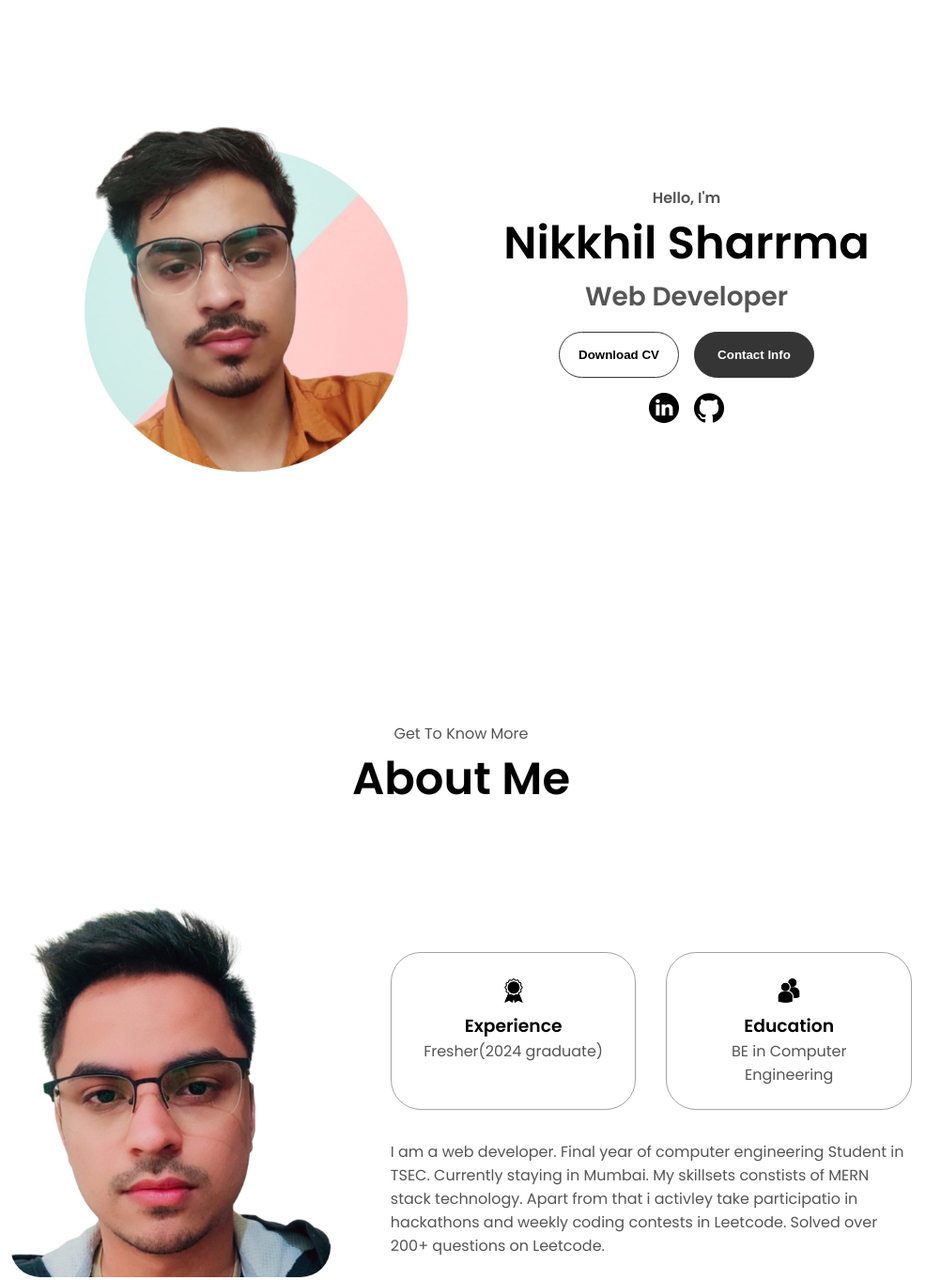
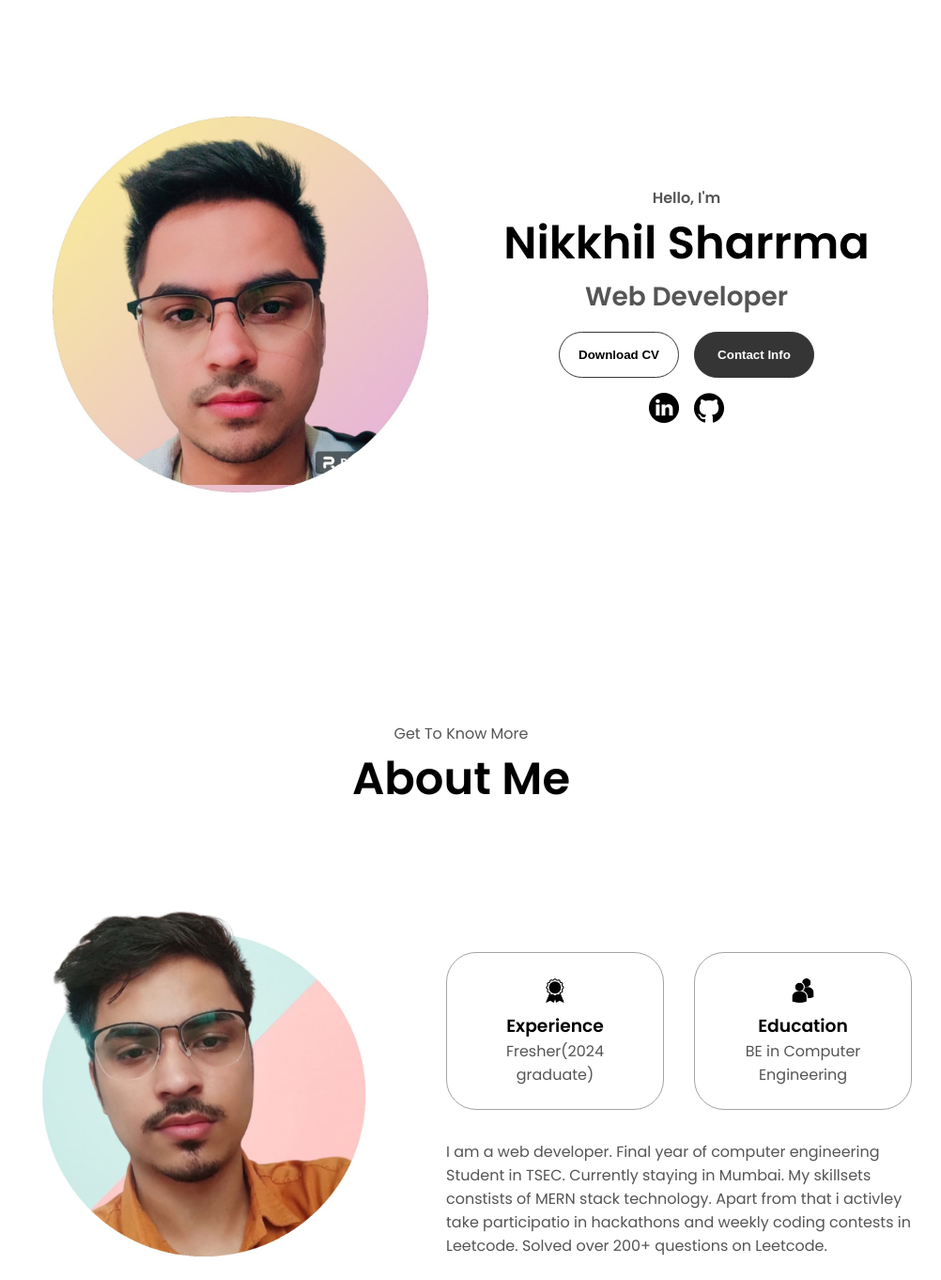
Before and after one commit to nicksarma24/Portfolio, a plain HTML site: page index.html in a window 1280 px wide. Shown: the part 160-1522 px from the top of the page at 94% size, without its empty margins (149-1151 px from the left). Drawn offline with Linux system fonts and the light colour scheme.

Commit message:
Update index.html

```diff
--- a/index.html
+++ b/index.html
@@ -40,7 +40,7 @@
     </nav>
     <section id="profile">
       <div class="section__pic-container">
-        <img src="./assets/Profile pic.jpeg" alt="John Doe profile picture" />
+        <img src="./assets/Untitled design (1).png" alt="John Doe profile picture" />
       </div>
       <div class="section__text">
         <p class="section__text__p1">Hello, I'm</p>
@@ -68,7 +68,7 @@
       <h1 class="title">About Me</h1>
       <div class="section-container">
         <div class="section__pic-container">
-          <img src="./assets/dp.png" alt="Profile picture" class="about-pic" />
+          <img src="./assets/Profile pic.jpeg" alt="Profile picture" class="about-pic" />
         </div>
         <div class="about-details-container">
           <div class="about-containers">
```
